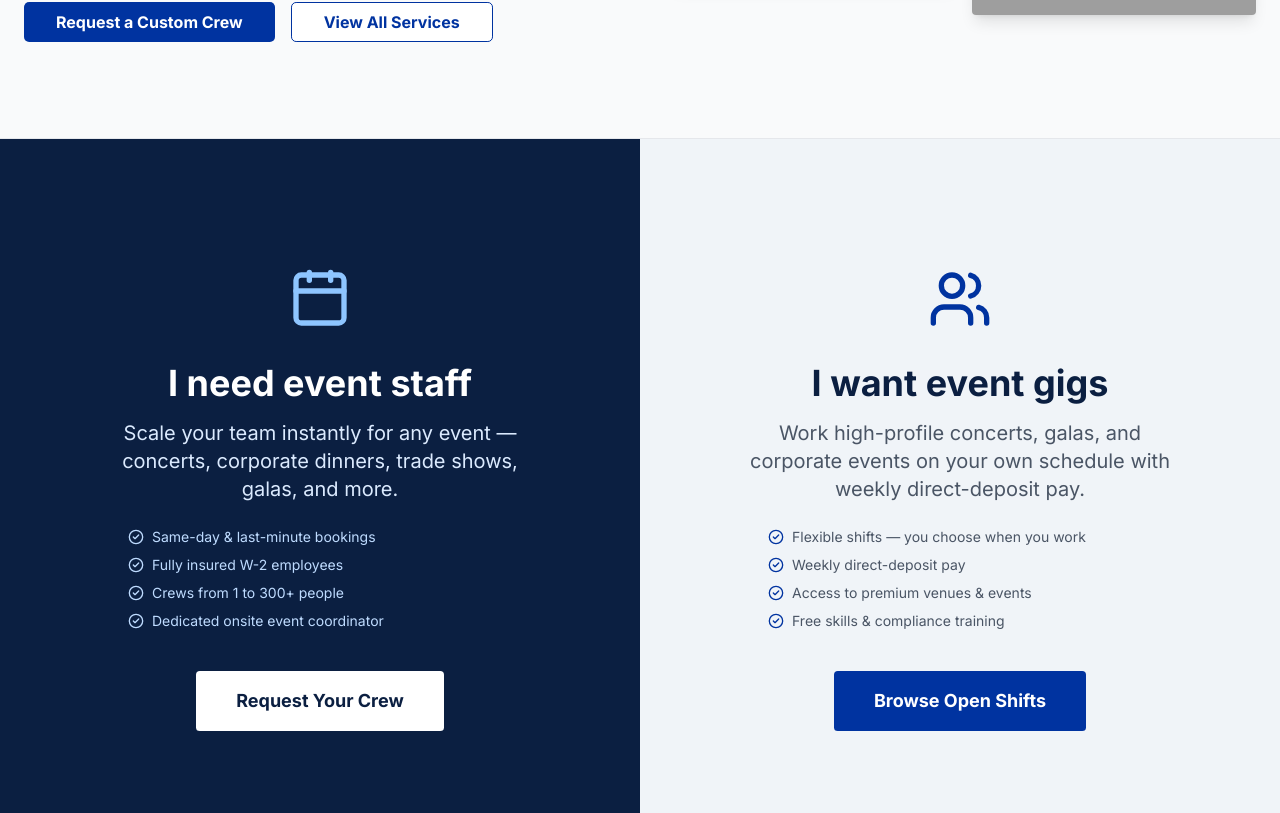
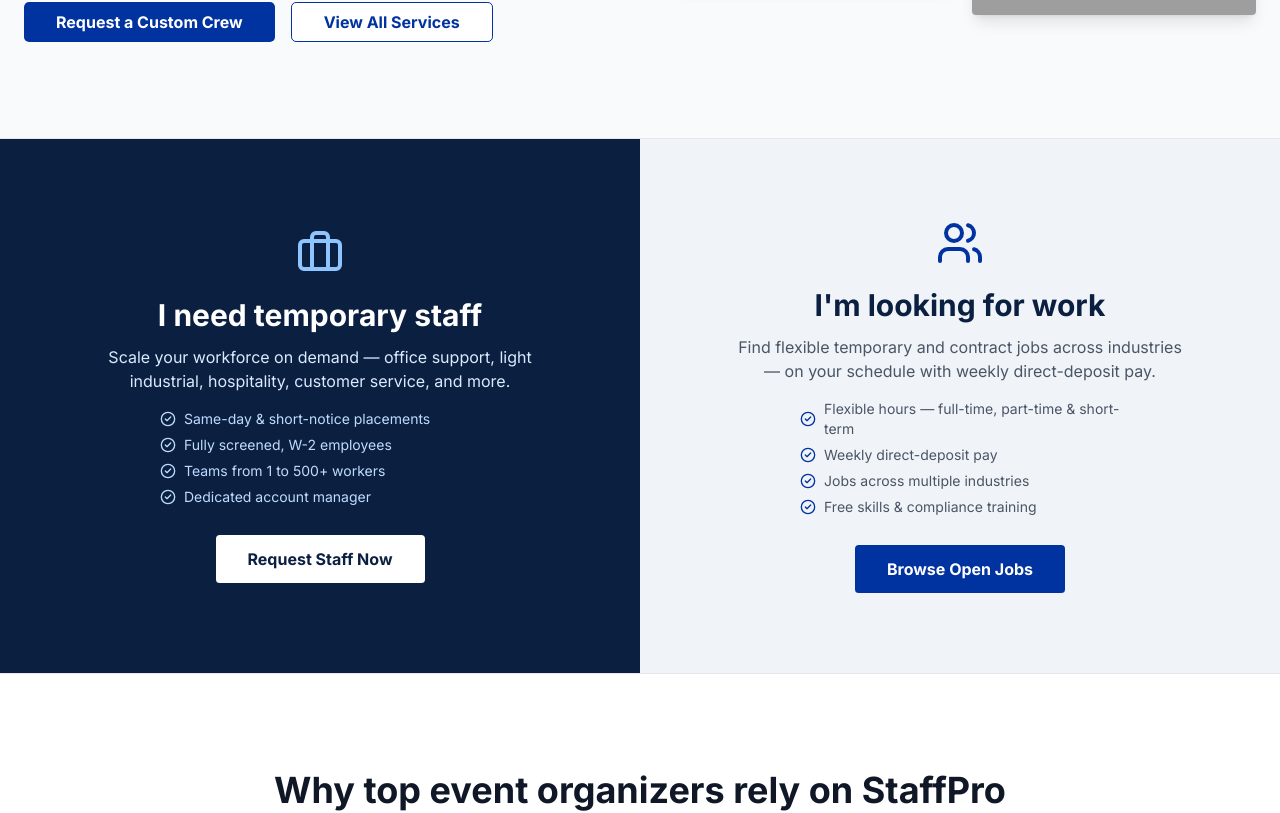
Before and after one commit to rapetisaikumar1/temporaryStaffing_frontEnd, a Next.js app in the folder client/: page / in a window 1280 px wide. Shown: the part 2698-3511 px from the top of the page. Built offline with nearby package versions, Linux system fonts and the light colour scheme; grey boxes are pictures that could not be loaded.

Commit message:
Update dual-path section: general temp staffing text, reduce UI size

```diff
--- a/client/src/app/page.tsx
+++ b/client/src/app/page.tsx
@@ -1,5 +1,5 @@
 import Link from 'next/link';
-import { Search, MapPin, Users, CheckCircle2, ArrowRight, Calendar, ShieldAlert, Star, Clock } from 'lucide-react';
+import { Search, MapPin, Users, CheckCircle2, ArrowRight, Calendar, ShieldAlert, Star, Clock, Briefcase } from 'lucide-react';
 import { Button } from '@/components/ui/button';
 import { Input } from '@/components/ui/input';
 import EventTypesCarousel from '@/components/website/EventTypesCarousel';
@@ -174,32 +174,32 @@
       {/* DUAL PATH */}
       <section className="w-full">
         <div className="grid md:grid-cols-2">
-          <div className="bg-[#0b1f41] text-white px-8 py-24 md:px-20 md:py-32 flex flex-col items-center justify-center text-center">
-            <Calendar className="h-16 w-16 text-blue-300 mb-8" />
-            <h2 className="text-4xl font-bold mb-4">I need event staff</h2>
-            <p className="text-blue-100 text-xl mb-6 max-w-md">Scale your team instantly for any event — concerts, corporate dinners, trade shows, galas, and more.</p>
-            <ul className="text-blue-200 text-sm space-y-2 mb-10 text-left w-full max-w-sm">
-              <li className="flex items-center gap-2"><CheckCircle2 className="h-4 w-4 shrink-0" /> Same-day & last-minute bookings</li>
-              <li className="flex items-center gap-2"><CheckCircle2 className="h-4 w-4 shrink-0" /> Fully insured W-2 employees</li>
-              <li className="flex items-center gap-2"><CheckCircle2 className="h-4 w-4 shrink-0" /> Crews from 1 to 300+ people</li>
-              <li className="flex items-center gap-2"><CheckCircle2 className="h-4 w-4 shrink-0" /> Dedicated onsite event coordinator</li>
+          <div className="bg-[#0b1f41] text-white px-6 py-14 md:px-14 md:py-20 flex flex-col items-center justify-center text-center">
+            <Briefcase className="h-12 w-12 text-blue-300 mb-5" />
+            <h2 className="text-3xl font-bold mb-3">I need temporary staff</h2>
+            <p className="text-blue-100 text-base mb-4 max-w-md">Scale your workforce on demand — office support, light industrial, hospitality, customer service, and more.</p>
+            <ul className="text-blue-200 text-sm space-y-1.5 mb-7 text-left w-full max-w-xs">
+              <li className="flex items-center gap-2"><CheckCircle2 className="h-4 w-4 shrink-0" /> Same-day & short-notice placements</li>
+              <li className="flex items-center gap-2"><CheckCircle2 className="h-4 w-4 shrink-0" /> Fully screened, W-2 employees</li>
+              <li className="flex items-center gap-2"><CheckCircle2 className="h-4 w-4 shrink-0" /> Teams from 1 to 500+ workers</li>
+              <li className="flex items-center gap-2"><CheckCircle2 className="h-4 w-4 shrink-0" /> Dedicated account manager</li>
             </ul>
-            <Link href="/request-staff" className="bg-white text-[#0b1f41] font-bold text-lg px-10 py-4 rounded-sm hover:bg-gray-100 transition-colors w-full sm:w-auto inline-block">
-              Request Your Crew
+            <Link href="/request-staff" className="bg-white text-[#0b1f41] font-bold text-base px-8 py-3 rounded-sm hover:bg-gray-100 transition-colors w-full sm:w-auto inline-block">
+              Request Staff Now
             </Link>
           </div>
-          <div className="bg-[#f0f4f8] text-[#0b1f41] px-8 py-24 md:px-20 md:py-32 flex flex-col items-center justify-center text-center">
-            <Users className="h-16 w-16 text-[#0033a0] mb-8" />
-            <h2 className="text-4xl font-bold mb-4">I want event gigs</h2>
-            <p className="text-gray-600 text-xl mb-6 max-w-md">Work high-profile concerts, galas, and corporate events on your own schedule with weekly direct-deposit pay.</p>
-            <ul className="text-gray-600 text-sm space-y-2 mb-10 text-left w-full max-w-sm">
-              <li className="flex items-center gap-2"><CheckCircle2 className="h-4 w-4 text-[#0033a0] shrink-0" /> Flexible shifts — you choose when you work</li>
+          <div className="bg-[#f0f4f8] text-[#0b1f41] px-6 py-14 md:px-14 md:py-20 flex flex-col items-center justify-center text-center">
+            <Users className="h-12 w-12 text-[#0033a0] mb-5" />
+            <h2 className="text-3xl font-bold mb-3">I&apos;m looking for work</h2>
+            <p className="text-gray-600 text-base mb-4 max-w-md">Find flexible temporary and contract jobs across industries — on your schedule with weekly direct-deposit pay.</p>
+            <ul className="text-gray-600 text-sm space-y-1.5 mb-7 text-left w-full max-w-xs">
+              <li className="flex items-center gap-2"><CheckCircle2 className="h-4 w-4 text-[#0033a0] shrink-0" /> Flexible hours — full-time, part-time & short-term</li>
               <li className="flex items-center gap-2"><CheckCircle2 className="h-4 w-4 text-[#0033a0] shrink-0" /> Weekly direct-deposit pay</li>
-              <li className="flex items-center gap-2"><CheckCircle2 className="h-4 w-4 text-[#0033a0] shrink-0" /> Access to premium venues & events</li>
+              <li className="flex items-center gap-2"><CheckCircle2 className="h-4 w-4 text-[#0033a0] shrink-0" /> Jobs across multiple industries</li>
               <li className="flex items-center gap-2"><CheckCircle2 className="h-4 w-4 text-[#0033a0] shrink-0" /> Free skills & compliance training</li>
             </ul>
-            <Link href="/join-team" className="bg-[#0033a0] text-white font-bold text-lg px-10 py-4 rounded-sm hover:bg-[#002277] transition-colors w-full sm:w-auto inline-block">
-              Browse Open Shifts
+            <Link href="/join-team" className="bg-[#0033a0] text-white font-bold text-base px-8 py-3 rounded-sm hover:bg-[#002277] transition-colors w-full sm:w-auto inline-block">
+              Browse Open Jobs
             </Link>
           </div>
         </div>
```
